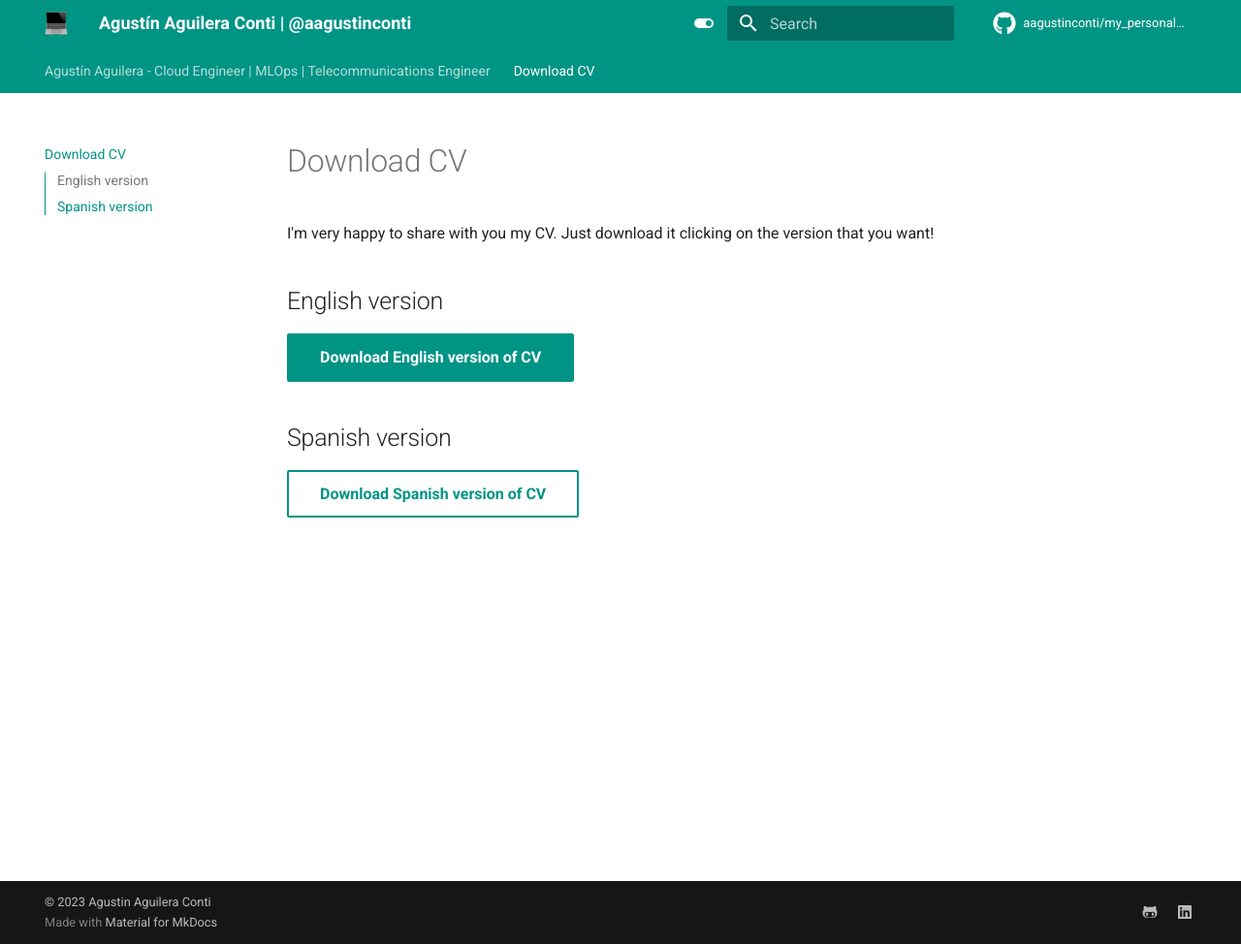
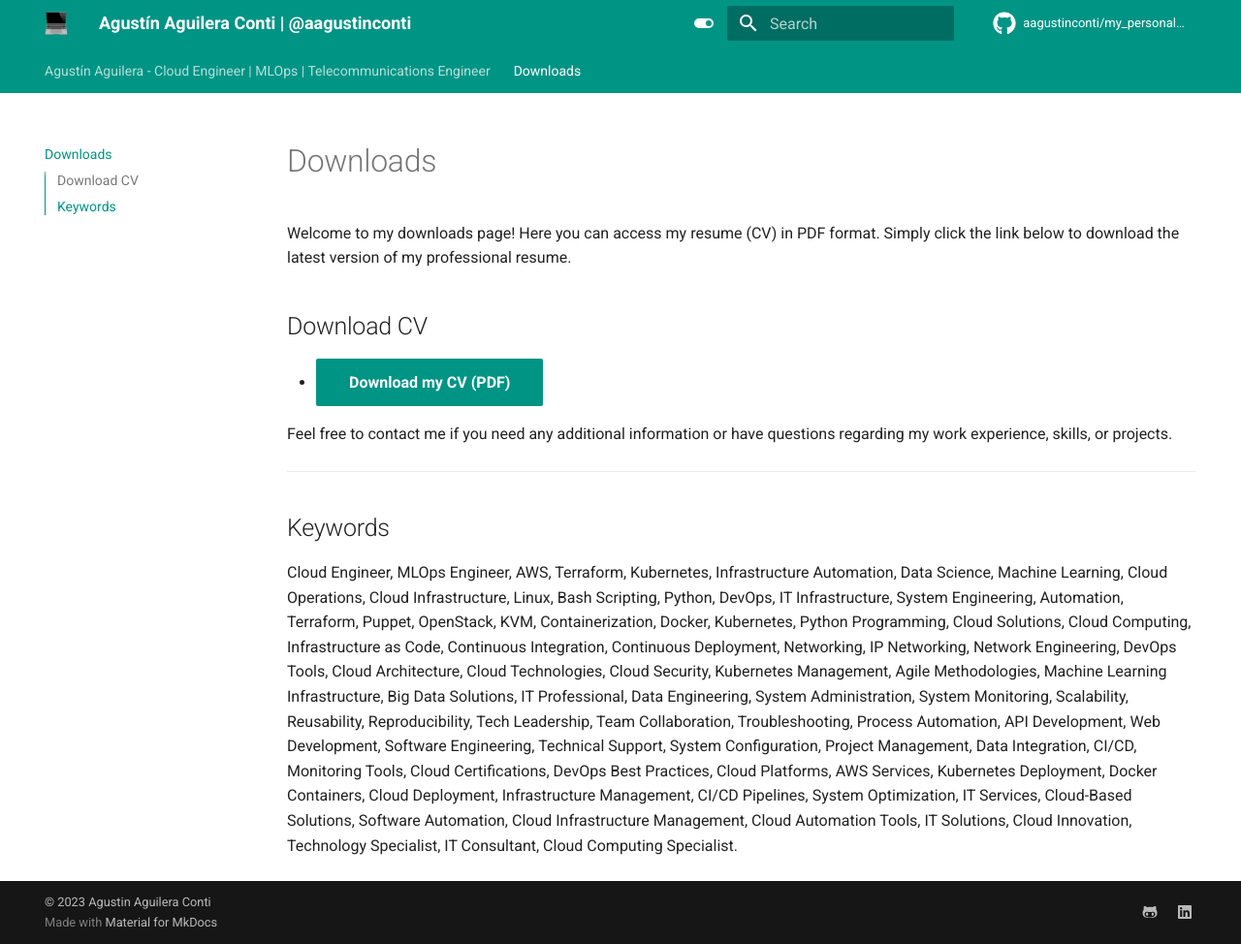
Before and after one commit to aagustinconti/my_personal_page, an MkDocs documentation site: the page built from docs/download.md, in a window 1280 px wide and 974 px high. Shown: the whole window at 97% size. Built offline with MkDocs 1.6.1 and Material for MkDocs 9.7.7, drawn with Linux system fonts in a browser that asks for light colours; comment, search, counter and statistics services are not loaded.

Commit message:
feat: Brand new downloads page

```diff
--- a/docs/download.md
+++ b/docs/download.md
@@ -1,11 +1,15 @@
-# Download CV
+# Downloads
 
-I'm very happy to share with you my CV. Just download it clicking on the version that you want!
+Welcome to my downloads page! Here you can access my resume (CV) in PDF format. Simply click the link below to download the latest version of my professional resume.
 
-## English version
+## Download CV
 
-[Download English version of CV](source/documents/engCV - April 2024 - Aguilera Conti Agustin.pdf){ .md-button .md-button--primary :target="_blank"}
+- [Download my CV (PDF)](source/documents/engCV - Aguilera Conti Agustin.pdf){ .md-button .md-button--primary :target="_blank"}
 
-## Spanish version
+Feel free to contact me if you need any additional information or have questions regarding my work experience, skills, or projects.
 
-[Download Spanish version of CV ](source/documents/espCV - Abril 2024 - Aguilera Conti Agustin.pdf){ .md-button :target="_blank"}
+---
+
+## Keywords
+
+Cloud Engineer, MLOps Engineer, AWS, Terraform, Kubernetes, Infrastructure Automation, Data Science, Machine Learning, Cloud Operations, Cloud Infrastructure, Linux, Bash Scripting, Python, DevOps, IT Infrastructure, System Engineering, Automation, Terraform, Puppet, OpenStack, KVM, Containerization, Docker, Kubernetes, Python Programming, Cloud Solutions, Cloud Computing, Infrastructure as Code, Continuous Integration, Continuous Deployment, Networking, IP Networking, Network Engineering, DevOps Tools, Cloud Architecture, Cloud Technologies, Cloud Security, Kubernetes Management, Agile Methodologies, Machine Learning Infrastructure, Big Data Solutions, IT Professional, Data Engineering, System Administration, System Monitoring, Scalability, Reusability, Reproducibility, Tech Leadership, Team Collaboration, Troubleshooting, Process Automation, API Development, Web Development, Software Engineering, Technical Support, System Configuration, Project Management, Data Integration, CI/CD, Monitoring Tools, Cloud Certifications, DevOps Best Practices, Cloud Platforms, AWS Services, Kubernetes Deployment, Docker Containers, Cloud Deployment, Infrastructure Management, CI/CD Pipelines, System Optimization, IT Services, Cloud-Based Solutions, Software Automation, Cloud Infrastructure Management, Cloud Automation Tools, IT Solutions, Cloud Innovation, Technology Specialist, IT Consultant, Cloud Computing Specialist.
```
